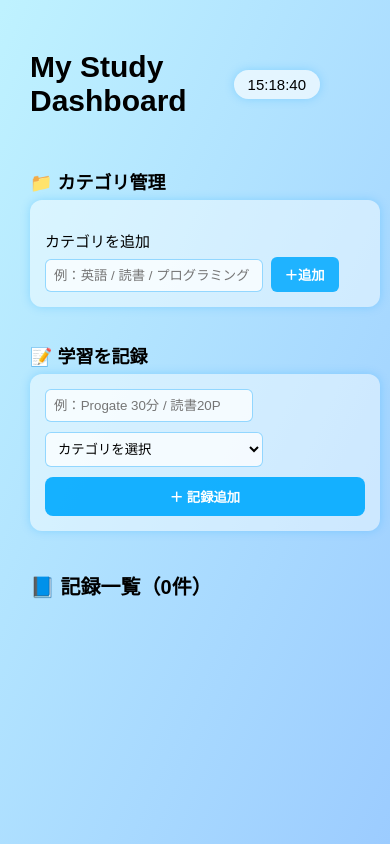
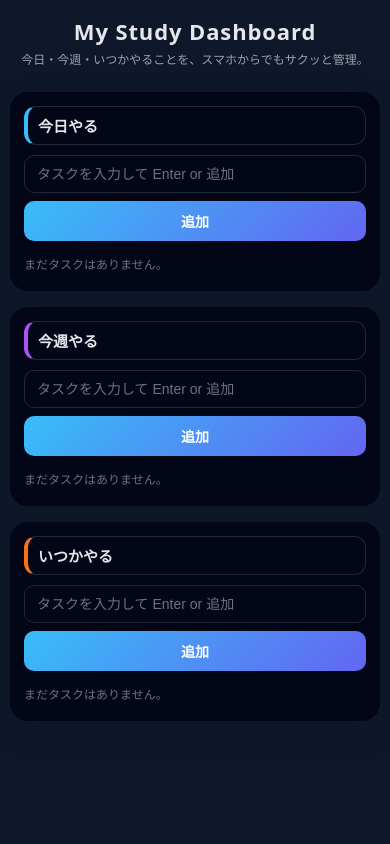
Before and after one commit to Bc0Ih/my-study-dashboard, a React (Vite) app: page / in a window 390 px wide. Built offline with nearby package versions, Linux system fonts and the light colour scheme.

Commit message:
upgrade UI, mobile and localStorage

```diff
--- a/src/App.jsx
+++ b/src/App.jsx
@@ -1,218 +1,164 @@
 import React, { useState, useEffect } from "react";
+import "./index.css";
 
-// deploy test
+const COLUMN_KEYS = ["today", "thisWeek", "someday"];
 
-export default function App() {
-  const [tasks, setTasks] = useState([]);
-  const [newTask, setNewTask] = useState("");
-  const [selectedSkill, setSelectedSkill] = useState("");
-  const [skills, setSkills] = useState([]);
-  const [newSkill, setNewSkill] = useState("");
+const COLUMN_META = {
+  today: { title: "今日やる" },
+  thisWeek: { title: "今週やる" },
+  someday: { title: "いつかやる" },
+};
 
-  // 時計
-  const [now, setNow] = useState(new Date());
+const STORAGE_KEY = "my-study-dashboard-tasks";
+
+function App() {
+  const [tasks, setTasks] = useState({
+    today: [],
+    thisWeek: [],
+    someday: [],
+  });
+
+  const [input, setInput] = useState({
+    today: "",
+    thisWeek: "",
+    someday: "",
+  });
+
+  // 🔹 初回：localStorage から読み込み
   useEffect(() => {
-    const timer = setInterval(() => setNow(new Date()), 1000);
-    return () => clearInterval(timer);
+    try {
+      const saved = localStorage.getItem(STORAGE_KEY);
+      if (saved) {
+        const parsed = JSON.parse(saved);
+        setTasks({
+          today: parsed.today || [],
+          thisWeek: parsed.thisWeek || [],
+          someday: parsed.someday || [],
+        });
+      }
+    } catch (e) {
+      console.error("Failed to load tasks", e);
+    }
   }, []);
 
-  // task CRUD
-  const addTask = () => {
-    if (newTask && selectedSkill) {
-      setTasks([...tasks, { name: newTask, skill: selectedSkill, done: false }]);
-      setNewTask("");
+  // 🔹 更新のたびに保存
+  useEffect(() => {
+    try {
+      localStorage.setItem(STORAGE_KEY, JSON.stringify(tasks));
+    } catch (e) {
+      console.error("Failed to save tasks", e);
     }
+  }, [tasks]);
+
+  const handleChangeInput = (columnKey, value) => {
+    setInput((prev) => ({ ...prev, [columnKey]: value }));
   };
-  const toggleDone = (i) => setTasks(tasks.map((t,idx)=> idx===i? {...t,done:!t.done}:t));
-  const deleteTask = (i)=> setTasks(tasks.filter((_,idx)=>idx!==i));
 
-  // category CRUD
-  const addSkill = () => {
-    if (newSkill && !skills.includes(newSkill)) {
-      setSkills([...skills, newSkill]);
-      setNewSkill("");
-    }
+  const handleAddTask = (columnKey) => {
+    const text = input[columnKey].trim();
+    if (!text) return;
+
+    const newTask = {
+      id: Date.now(),
+      text,
+      createdAt: new Date().toISOString(),
     };
-  const deleteSkill = (skill) => {
-    setSkills(skills.filter((s)=>s!==skill));
-    if(selectedSkill===skill) setSelectedSkill("");
+
+    setTasks((prev) => ({
+      ...prev,
+      [columnKey]: [newTask, ...prev[columnKey]],
+    }));
+
+    setInput((prev) => ({ ...prev, [columnKey]: "" }));
+  };
+
+  const handleDeleteTask = (columnKey, id) => {
+    setTasks((prev) => ({
+      ...prev,
+      [columnKey]: prev[columnKey].filter((t) => t.id !== id),
+    }));
   };
 
   return (
-    <div style={{
-      padding:30,
-      minHeight:"100vh",
-      background:"linear-gradient(to bottom right, rgba(180,240,255,0.85), rgba(90,170,255,0.6))",
-      fontFamily:"Hiragino Sans, sans-serif"
-    }}>
-
-      {/* ━━━━━━━━━━━━▢ Header ▢━━━━━━━━━━━━ */}
-      <header style={{
-        display:"flex",
-        justifyContent:"space-between",
-        alignItems:"center",
-        paddingRight:40,
-        marginBottom:30
-      }}>
-        <h1 style={{ fontSize:30, fontWeight:"800" }}>My Study Dashboard</h1>
-        <div style={{
-          padding:"6px 14px",
-          marginLeft:40,
-          borderRadius:999,
-          background:"rgba(255,255,255,0.65)",
-          boxShadow:"0 0 10px rgba(0,160,255,0.25)",
-          fontVariantNumeric:"tabular-nums"
-        }}>
-          {now.toLocaleTimeString("ja-JP",{ hour12:false })}
-        </div>
+    <div className="app">
+      <header className="app-header">
+        <h1 className="app-title">My Study Dashboard</h1>
+        <p className="app-subtitle">
+          今日・今週・いつかやることを、スマホからでもサクッと管理。
+        </p>
       </header>
 
+      <div className="columns">
+        {COLUMN_KEYS.map((key) => (
+          <TaskColumn
+            key={key}
+            columnKey={key}
+            title={COLUMN_META[key].title}
+            tasks={tasks[key]}
+            inputValue={input[key]}
+            onChangeInput={handleChangeInput}
+            onAddTask={handleAddTask}
+            onDeleteTask={handleDeleteTask}
+          />
+        ))}
+      </div>
+    </div>
+  );
+}
 
-      {/* ━━━━━━━━━━━━▢ Category Manager ▢━━━━━━━━━━━━ */}
-      <section style={{marginBottom:25}}>
-        <h2 style={{fontSize:18,fontWeight:700,marginBottom:6}}>📁 カテゴリ管理</h2>
+function TaskColumn({
+  columnKey,
+  title,
+  tasks,
+  inputValue,
+  onChangeInput,
+  onAddTask,
+  onDeleteTask,
+}) {
+  const handleKeyDown = (e) => {
+    if (e.key === "Enter") {
+      onAddTask(columnKey);
+    }
+  };
 
-        {/* カテゴリ追加 */}
-        <div style={{
-          background:"rgba(255,255,255,0.45)",
-          padding:15,
-          borderRadius:12,
-          width:350,
-          boxShadow:"0 0 10px rgba(0,160,255,0.25)"
-        }}>
-          <p style={{marginBottom:6}}>カテゴリを追加</p>
-
-          <input
-            placeholder="例：英語 / 読書 / プログラミング"
-            value={newSkill}
-            onChange={e=>setNewSkill(e.target.value)}
-            style={{
-              width:"68%",padding:8,borderRadius:6,
-              border:"1px solid rgba(0,160,255,0.4)",
-              background:"rgba(255,255,255,0.75)"
-            }}
-          />
-
-          <button onClick={addSkill}
-            style={{
-              marginLeft:8,padding:"8px 14px",
-              background:"rgba(0,170,255,0.85)",color:"#fff",
-              border:"none",borderRadius:6,fontWeight:600,cursor:"pointer"
-            }}>＋追加</button>
+  return (
+    <section className="task-column">
+      <div className={`task-column-header task-column-header--${columnKey}`}>
+        <h2 className="task-column-title">{title}</h2>
       </div>
 
-        {/* カテゴリ一覧 */}
-        <div style={{marginTop:10,display:"flex",gap:8,flexWrap:"wrap",width:350}}>
-          {skills.map(skill=>(
-            <div key={skill} style={{
-              background:"rgba(255,255,255,0.75)",
-              padding:"6px 12px",
-              borderRadius:20,
-              display:"flex",alignItems:"center",gap:8,fontWeight:600,
-              boxShadow:"0 0 6px rgba(0,160,255,0.25)"
-            }}>
-              {skill}
+      <div className="task-input">
+        <input
+          type="text"
+          value={inputValue}
+          onChange={(e) => onChangeInput(columnKey, e.target.value)}
+          onKeyDown={handleKeyDown}
+          placeholder="タスクを入力して Enter or 追加"
+        />
+        <button onClick={() => onAddTask(columnKey)}>追加</button>
+      </div>
 
-              <button onClick={()=>deleteSkill(skill)}
-                style={{
-                  width:22,height:22,borderRadius:"50%",
-                  background:"rgba(255,60,60,0.22)",
-                  fontSize:12,fontWeight:700,
-                  color:"rgba(200,0,0,0.95)",
-                  border:"none",cursor:"pointer",
-                  display:"flex",justifyContent:"center",alignItems:"center",
-                  boxShadow:"0 0 6px rgba(255,0,0,0.28)"
-                }}>×</button>
+      <div className="task-list">
+        {tasks.length === 0 && (
+          <p className="task-empty">まだタスクはありません。</p>
+        )}
+
+        {tasks.map((task) => (
+          <div className="task-card" key={task.id}>
+            <div className="task-card-main">
+              <p className="task-card-text">{task.text}</p>
+            </div>
+            <button
+              className="task-card-delete"
+              onClick={() => onDeleteTask(columnKey, task.id)}
+            >
+              削除
+            </button>
           </div>
         ))}
       </div>
     </section>
-
-
-      {/* ━━━━━━━━━━━━▢ Record Task ▢━━━━━━━━━━━━ */}
-      <section style={{marginTop:20}}>
-        <h2 style={{fontSize:18,fontWeight:700,marginBottom:6}}>📝 学習を記録</h2>
-
-        <div style={{
-          background:"rgba(255,255,255,0.45)",
-          padding:15,width:350,borderRadius:12,
-          boxShadow:"0 0 10px rgba(0,160,255,0.25)"
-        }}>
-          <input
-            placeholder="例：Progate 30分 / 読書20P"
-            value={newTask}
-            onChange={e=>setNewTask(e.target.value)}
-            style={{
-              width:"65%",padding:8,borderRadius:6,
-              border:"1px solid rgba(0,160,255,0.4)",
-              background:"rgba(255,255,255,0.75)"
-            }}
-          />
-
-          <select value={selectedSkill} onChange={e=>setSelectedSkill(e.target.value)}
-            style={{
-              width:"68%",marginTop:10,padding:8,borderRadius:6,
-              border:"1px solid rgba(0,160,255,0.4)",
-              background:"rgba(255,255,255,0.75)"
-            }}>
-            <option value="">カテゴリを選択</option>
-            {skills.map(s=><option key={s}>{s}</option>)}
-          </select>
-
-          <button onClick={addTask}
-            style={{
-              width:"100%",marginTop:10,padding:"10px 0",
-              background:"rgba(0,170,255,0.9)",color:"#fff",
-              borderRadius:8,fontWeight:700,border:"none",cursor:"pointer"
-            }}>＋ 記録追加</button>
-        </div>
-      </section>
-
-
-      {/* ━━━━━━━━━━━━▢ History View（これが本命）▢━━━━━━━━━━━━ */}
-      <section style={{marginTop:40}}>
-        <h2 style={{fontSize:20,fontWeight:"800",marginBottom:10}}>
-          📘 記録一覧（{tasks.length}件）
-        </h2>
-
-        <ul style={{listStyle:"none",paddingLeft:0,maxWidth:540}}>
-          {tasks.map((task,i)=>(
-            <li key={i} style={{
-              background:"rgba(255,255,255,0.55)",
-              padding:12,marginBottom:12,
-              borderRadius:10,
-              borderLeft:"6px solid rgba(0,170,255,0.7)",
-              display:"flex",justifyContent:"space-between",alignItems:"center"
-            }}>
-              <div style={{
-                textDecoration:task.done?"line-through":"none",
-                opacity:task.done?0.55:1,fontSize:15
-              }}>
-                <b style={{color:"#0077aa"}}>[{task.skill}]</b> {task.name}
-              </div>
-
-              <div style={{display:"flex",gap:6}}>
-                <button onClick={()=>toggleDone(i)}
-                  style={{
-                    padding:"4px 10px",borderRadius:999,
-                    background:task.done?"rgba(120,200,120,0.3)":"rgba(0,170,255,0.25)",
-                    color:task.done?"rgba(40,100,40,0.9)":"rgba(0,70,140,0.9)",
-                    fontSize:12,fontWeight:600,border:"none",cursor:"pointer"
-                }}>
-                  {task.done?"戻す":"完了"}
-                </button>
-
-                <button onClick={()=>deleteTask(i)}
-                  style={{
-                    padding:"4px 10px",borderRadius:999,
-                    background:"rgba(255,80,80,0.22)",color:"rgba(190,0,0,0.9)",
-                    fontSize:12,fontWeight:600,border:"none",cursor:"pointer"
-                }}>削除</button>
-              </div>
-            </li>
-          ))}
-        </ul>
-      </section>
-    </div>
   );
 }
+
+export default App;
--- a/src/index.css
+++ b/src/index.css
@@ -1,4 +1,6 @@
-/* ============== GLOBAL RESET ============== */
+/* ================================
+   Global Reset
+================================ */
 *,
 *::before,
 *::after {
@@ -10,59 +12,251 @@ body {
   margin: 0;
   padding: 0;
   width: 100%;
-  overflow-x: hidden; /* 横にはみ出し防止 */
+  overflow-x: hidden;
+  font-family: system-ui, -apple-system, BlinkMacSystemFont, "Segoe UI",
+    sans-serif;
+  background: #0f172a;
+  color: #e5e7eb;
 }
 
-/* ============== PC ============== */
+/* ================================
+   App Layout
+================================ */
 .app {
   width: 100%;
-  max-width: 100%;
-  padding: 20px;
+  max-width: 1100px;
+  margin: 0 auto;
+  min-height: 100vh;
+  padding: 24px 16px 40px;
+  display: flex;
+  flex-direction: column;
+  gap: 24px;
 }
 
+.app-header {
+  text-align: center;
+}
+
+.app-title {
+  margin: 0 0 4px;
+  font-size: 28px;
+  font-weight: 700;
+  letter-spacing: 0.04em;
+}
+
+.app-subtitle {
+  margin: 0;
+  font-size: 14px;
+  color: #9ca3af;
+}
+
+/* ================================
+   Columns
+================================ */
 .columns {
   display: flex;
-  flex-wrap: wrap;  /* ← 横に溢れたら折り返す！ */
-  gap: 20px;
+  flex-wrap: wrap;
+  gap: 16px;
   width: 100%;
 }
 
+/* ================================
+   Task Column
+================================ */
 .task-column {
-  flex: 1 1 300px; /* 300pxより狭くなったら自動で折れる */
-  min-width: 0;    /* はみ出し抑制 */
+  flex: 1 1 320px;
+  min-width: 0;
+  background: #020617;
+  border-radius: 18px;
+  padding: 14px 14px 18px;
+  box-shadow: 0 10px 25px rgba(15, 23, 42, 0.9);
+  display: flex;
+  flex-direction: column;
+  gap: 10px;
 }
 
-/* カードが横に伸びないための保険 */
+/* カラムのヘッダーの色分け */
+.task-column-header {
+  border-radius: 12px;
+  padding: 8px 10px;
+  background: #020617;
+  border: 1px solid #1f2937;
+  display: flex;
+  align-items: center;
+}
+
+.task-column-header--today {
+  border-left: 4px solid #38bdf8;
+}
+
+.task-column-header--thisWeek {
+  border-left: 4px solid #a855f7;
+}
+
+.task-column-header--someday {
+  border-left: 4px solid #f97316;
+}
+
+.task-column-title {
+  margin: 0;
+  font-size: 15px;
+  font-weight: 600;
+}
+
+/* ================================
+   Input Area
+================================ */
+.task-input {
+  display: flex;
+  gap: 8px;
+}
+
+.task-input input {
+  flex: 1;
+  padding: 10px 12px;
+  border-radius: 10px;
+  border: 1px solid #1f2937;
+  background: #020617;
+  color: #e5e7eb;
+  font-size: 14px;
+}
+
+.task-input input::placeholder {
+  color: #6b7280;
+}
+
+.task-input input:focus {
+  outline: none;
+  border-color: #38bdf8;
+  box-shadow: 0 0 0 1px rgba(56, 189, 248, 0.35);
+}
+
+.task-input button {
+  min-width: 72px;
+  padding: 0 12px;
+  border-radius: 10px;
+  border: none;
+  background: linear-gradient(135deg, #38bdf8, #6366f1);
+  color: white;
+  font-size: 14px;
+  font-weight: 600;
+  cursor: pointer;
+  transition: transform 0.12s ease, box-shadow 0.12s ease,
+    filter 0.12s ease;
+}
+
+.task-input button:active {
+  transform: translateY(1px) scale(0.98);
+  box-shadow: 0 4px 10px rgba(37, 99, 235, 0.4);
+}
+
+/* ================================
+   Task List & Card
+================================ */
+.task-list {
+  display: flex;
+  flex-direction: column;
+  gap: 8px;
+}
+
+.task-empty {
+  margin: 4px 0 0;
+  font-size: 12px;
+  color: #6b7280;
+}
+
 .task-card {
   width: 100%;
   max-width: 100%;
+  display: flex;
+  gap: 8px;
+  align-items: stretch;
+  padding: 10px 10px;
+  background: radial-gradient(circle at top left, #0f172a, #020617);
+  border-radius: 12px;
+  border: 1px solid #1f2937;
+  box-shadow: 0 8px 18px rgba(15, 23, 42, 0.8);
+  transform: translateY(0);
+  transition: transform 0.16s ease, box-shadow 0.16s ease,
+    border-color 0.16s ease;
+}
+
+.task-card:hover {
+  transform: translateY(-2px);
+  box-shadow: 0 14px 26px rgba(15, 23, 42, 0.9);
+  border-color: #38bdf8;
+}
+
+.task-card-main {
+  flex: 1;
+}
+
+.task-card-text {
+  margin: 0;
+  font-size: 14px;
+  color: #e5e7eb;
   word-break: break-word;
 }
 
-/* ============== MOBILE (768px以下) ============== */
+.task-card-delete {
+  align-self: center;
+  border-radius: 999px;
+  border: none;
+  padding: 6px 10px;
+  background: #111827;
+  color: #9ca3af;
+  font-size: 11px;
+  cursor: pointer;
+  white-space: nowrap;
+  transition: background 0.12s ease, color 0.12s ease,
+    transform 0.12s ease;
+}
+
+.task-card-delete:hover {
+  background: #b91c1c;
+  color: #fee2e2;
+  transform: translateY(1px);
+}
+
+/* ================================
+   Mobile (スマホ)
+================================ */
 @media (max-width: 768px) {
   .app {
-    padding: 12px;
+    padding: 16px 10px 28px;
+  }
+
+  .app-title {
+    font-size: 22px;
+  }
+
+  .app-subtitle {
+    font-size: 12px;
   }
 
   .columns {
-    flex-direction: column; /* 1カラム強制 */
-    gap: 12px;
+    flex-direction: column;
   }
 
-  .task-column,
-  .task-card {
-    width: 100%;
-    max-width: 100%;
+  .task-column {
+    flex: 1 1 auto;
   }
 
-  .task-input,
-  .task-input input,
+  .task-input {
+    flex-direction: column;
+  }
+
   .task-input button {
     width: 100%;
+    padding: 10px 0;
+    min-height: 40px;
   }
 
-  body {
-    font-size: 15px;
+  .task-card {
+    padding: 10px 10px;
+  }
+
+  .task-card-text {
+    font-size: 13px;
   }
 }
```
Lines whose indentation alone changed are shown as unchanged.
